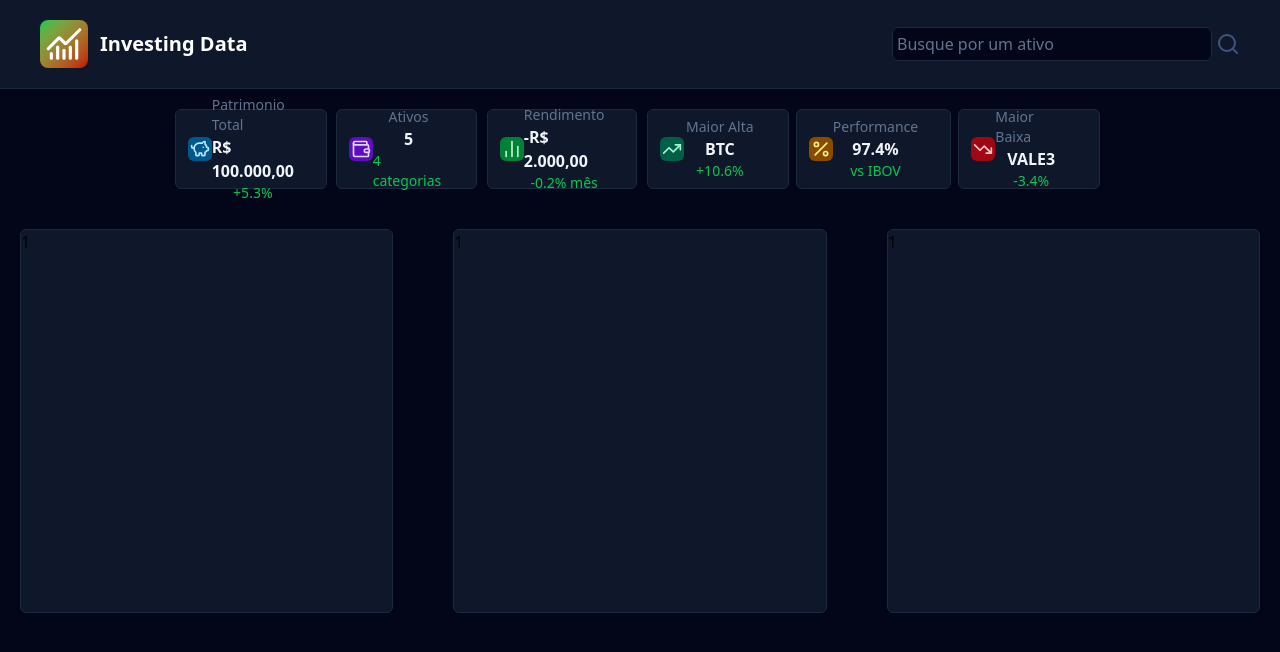
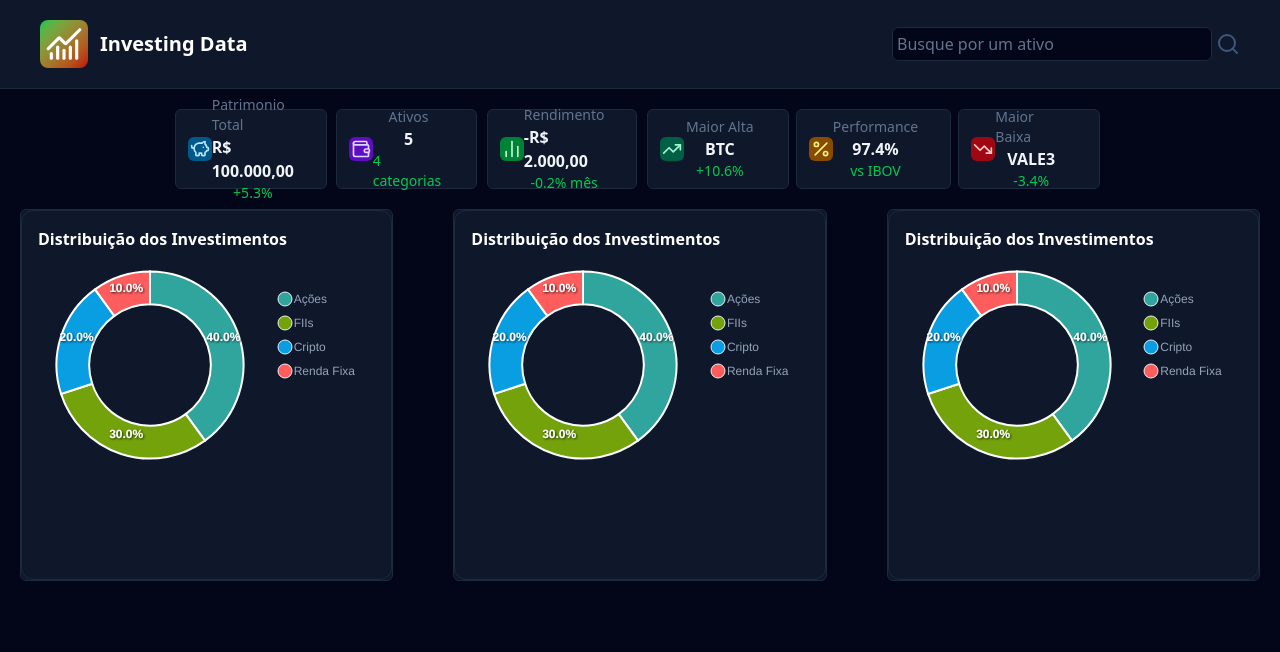
Before and after one commit to Victor-Avilla/Dashboard-de-Investimentos, a React (Vite) app: page / in a window 1280 px wide. Shown: the top 652 px of the page. Built offline with nearby package versions, Linux system fonts and the light colour scheme.

Commit message:
feat: criado componente de graficos com dados mockados

```diff
--- a/package.json
+++ b/package.json
@@ -11,9 +11,9 @@
   },
   "dependencies": {
     "@tailwindcss/vite": "^4.1.13",
-    "lucide": "^0.544.0",
     "lucide-react": "^0.544.0",
     "react": "^19.1.1",
+    "react-apexcharts": "^1.7.0",
     "react-dom": "^19.1.1",
     "tailwindcss": "^4.1.13"
   },
--- a/src/components/App.jsx
+++ b/src/components/App.jsx
@@ -5,18 +5,18 @@ import Header from './Header'
 import Dashboard from './Dashboard'
 import Cards from './Cards'
 
-import { TrendingUp, TrendingDown,PiggyBank, ChartNoAxesColumn, Percent, Wallet } from 'lucide-react'
+import { TrendingUp, TrendingDown, PiggyBank, ChartNoAxesColumn, Percent, Wallet } from 'lucide-react'
 
 function App() {
     return (
-        <div className='bg-slate-950 h-screen w-screen '>
+        <div className='bg-slate-950 h-full w-full md:h-screen lg:h-screen xl:h-screen'>
 
             <Header />
 
             <div className='
             grid grid-cols-2 gap-3.5 p-5
             md:grid-cols-3
-            lg:grid-cols-6 lg:mx-30
+            lg:grid-cols-6 lg:mx-10
             xl:mx-40 xl'>
 
                 <Cards Icon={PiggyBank} iconColor={'bg-sky-800'} bgIconColor={'text-sky-200'} title={'Patrimonio Total'} data={'R$ 100.000,00'} value={'+5.3%'} />
@@ -28,7 +28,10 @@ function App() {
 
 
             </div>
-            <div className='grid grid-cols-1 md:grid-cols-2 lg:grid-cols-3 gap-5'>
+            <div className='
+            grid grid-cols-1 gap-5 pb-5
+            md:grid-cols-2
+            lg:grid-cols-3'>
 
                 <Dashboard />
                 <Dashboard />
--- /dev/null
+++ b/src/components/Charts.jsx
@@ -0,0 +1,31 @@
+import ReactApexChart from 'react-apexcharts'
+
+export default function ChartsConfig({ title, type, series, categories }) {
+
+    const options = {
+
+        chart: {
+            background: "transparent",
+            toolbar: { show: false }, // remove botões extras
+        },
+        labels: categories, // útil no caso de donut/pizza
+        xaxis: {
+            categories: categories, // útil no caso de linha/coluna
+            labels: { style: { colors: "#94a3b8" } }, // cinza claro
+        },
+        yaxis: {
+            labels: { style: { colors: "#94a3b8" } },
+        },
+        legend: {
+            labels: { colors: "#94a3b8" },
+        },
+        theme: { mode: "dark" },
+    };
+
+    return (
+        <div className="bg-slate-900 border border-slate-800 rounded-xl p-4">
+            <h2 className="text-white font-bold mb-3">{title}</h2>
+            <ReactApexChart type={type} series={series} options={options} height={300} />
+        </div>
+    );
+}
--- a/src/components/Dashboard.jsx
+++ b/src/components/Dashboard.jsx
@@ -1,8 +1,19 @@
-function Dashboard(){
-    return(
-        <section className=' max-w-full m-5 md:mx-10 xl:mx-5'>
+import ChartsConfig from "./Charts"
 
-        <div className="max-w-full h-96 bg-slate-900 rounded-md border border-slate-800">1</div>
+function Dashboard() {
+    return (
+        <section className=' max-w-full px-5 lg:px-5'>
+
+            <div className=" bg-slate-900 rounded-md border border-slate-800">
+
+            <ChartsConfig
+                title="Distribuição dos Investimentos"
+                type="donut"
+                series={[40, 30, 20, 10]} // valores
+                categories={["Ações", "FIIs", "Cripto", "Renda Fixa"]} // labels
+            />
+
+            </div>
 
 
         </section>
```
Also changed, not shown: 1 other file (tests, documents, lock files or other folders).
